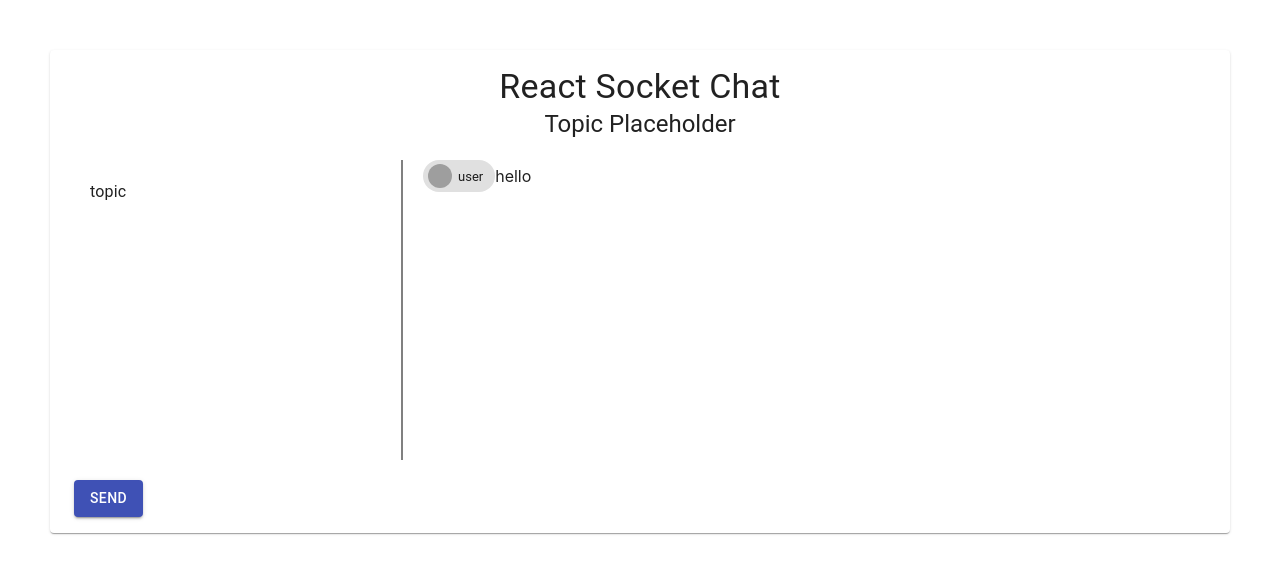
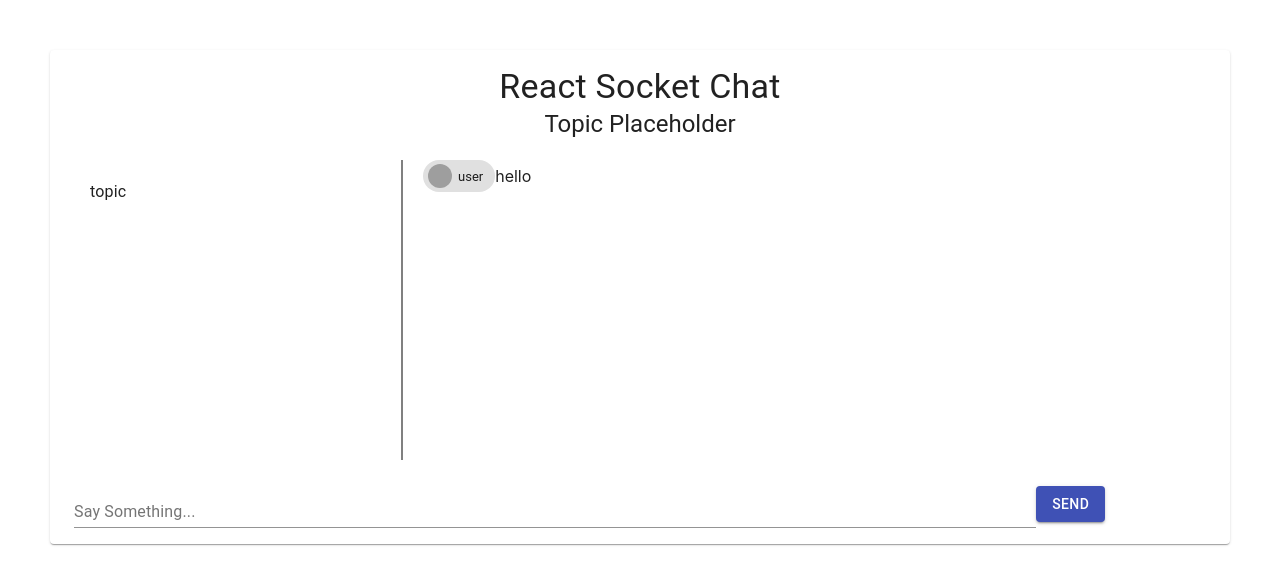
Before and after one commit to dbeattie/react-socket-chat, a React (Create React App) app: page / in a window 1280 px wide. Shown: the top 584 px of the page. Built offline with nearby package versions, Linux system fonts and the light colour scheme; grey boxes are pictures that could not be loaded.

Commit message:
add text field input

```diff
--- a/src/Dashboard.js
+++ b/src/Dashboard.js
@@ -10,7 +10,7 @@
 import Avatar from '@material-ui/core/Avatar';
 import Chip from '@material-ui/core/Chip';
 import Button from '@material-ui/core/Button';
-import Icon from '@material-ui/core/Icon';
+import TextField from '@material-ui/core/TextField';
 
 const styles = theme => ({
   root: {
@@ -43,7 +43,9 @@
 });
 
 function Dashboard(props) {
-  const { classes } = props
+  const { classes } = props;
+
+  const [textValue, changeTextValue] = React.useState('');
 
   return (
     <div>
@@ -79,6 +81,13 @@
           </div>
         </div>
         <div className={classes.flex}>
+            <TextField
+              id="standard-basic"
+              label="Say Something..."
+              className={classes.chatBox}
+              value={textValue}
+              onChange={e => changeTextValue(e.target.value)}
+              />
             <Button variant="contained" color="primary">
               Send
             </Button>
```
